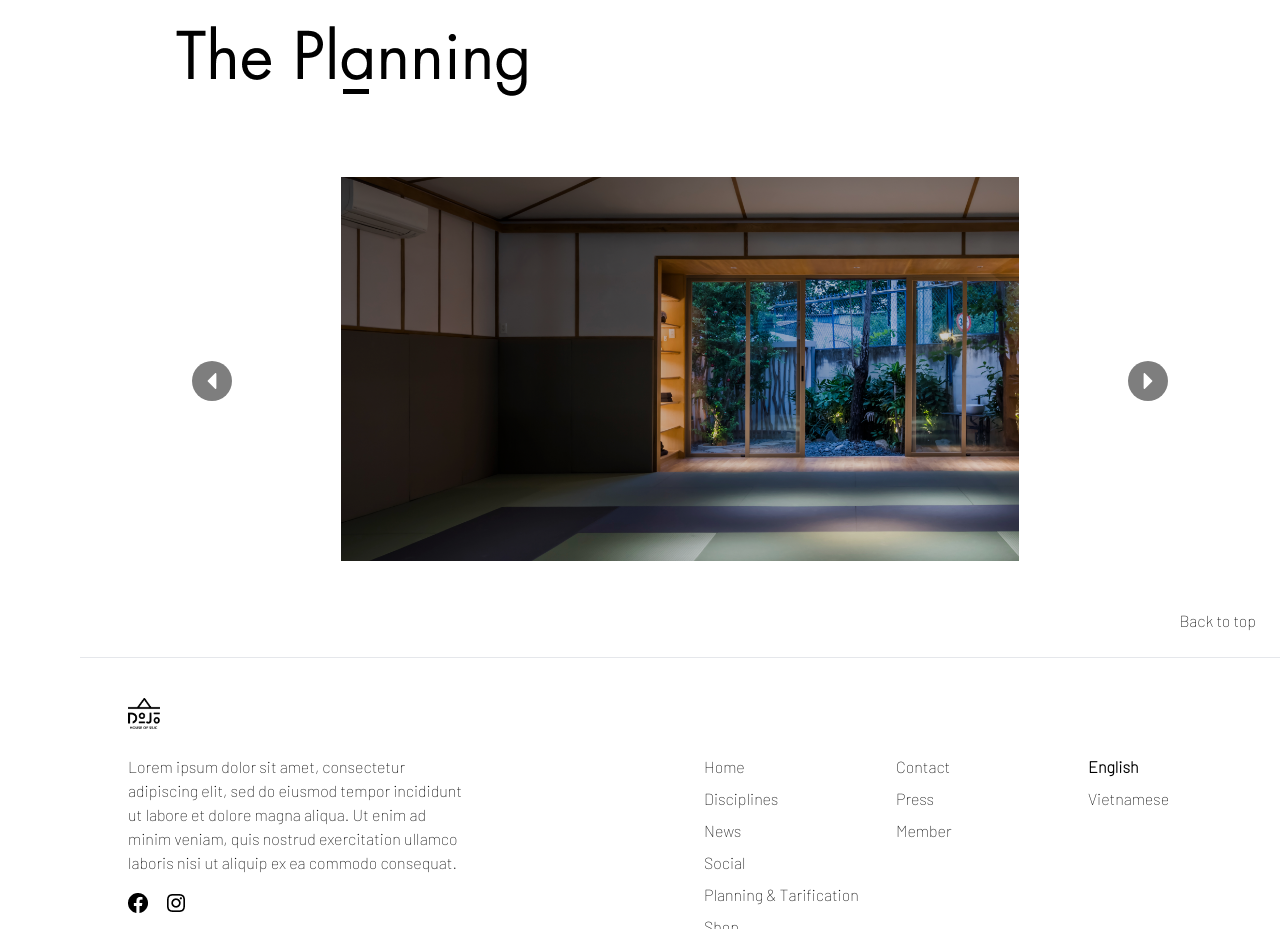
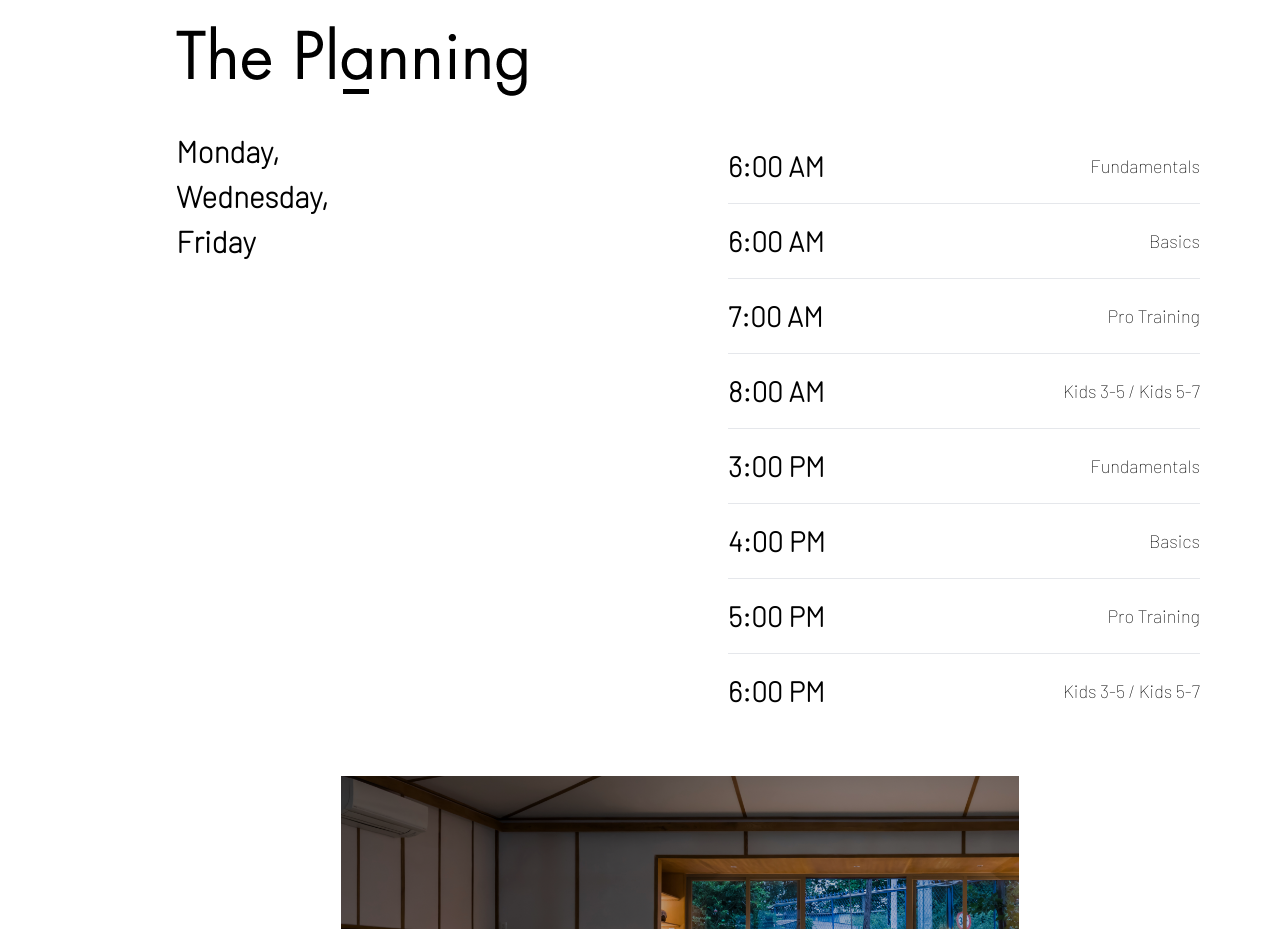
Before and after one commit to akpascalp/ssjc-site, a Vue app: page /disciplines in a window 1280 px wide. Shown: the part 5920-6849 px from the top of the page. Built offline with nearby package versions, Linux system fonts and the light colour scheme.

Commit message:
Planning

```diff
--- a/src/pages/Disciplines.vue
+++ b/src/pages/Disciplines.vue
@@ -88,6 +88,7 @@
     <!-- Founder 1 -->
 
     <div class="grid pr-12">
+      <!-- TODO use list ? -->
       <div class="grid grid-cols-2">
         <div class="font-barlow text-[36px] font-bold pl-24 w-3">Benjamin Nguyen</div>
         <div>
@@ -169,6 +170,21 @@
   <!-- The Planning -->
   <div>
     <img src="@/assets/planning.png" class="font-barlow text-[48px] pt-8 pb-8 pl-24" />
+    <div class="grid grid-cols-2 pl-24">
+      <div class="font-barlow text-[30px] font-bold mr-96">
+        <ul>
+          <li>Monday,</li>
+          <li>Wednesday,</li>
+          <li>Friday</li>
+        </ul>
+      </div>
+      <ul class="divide-y pr-20">
+        <li v-for="classData in planning" class="grid grid-cols-2 items-center py-4">
+          <p class="font-barlow text-[28px] font-bold">{{ classData.time }}</p>
+          <p class="font-barlow text-[18px] justify-self-end">{{ classData.name }}</p>
+        </li>
+      </ul>
+    </div>
   </div>
 
   <Carousel :images="images" />
@@ -192,7 +208,17 @@ export default {
       }, {
         src: 'src/assets/img_3.png',
         alt: 'Img 3'
-      }]
+      }],
+      planning: [
+        { time: '6:00 AM', name: 'Fundamentals' },
+        { time: '6:00 AM', name: 'Basics' },
+        { time: '7:00 AM', name: 'Pro Training' },
+        { time: '8:00 AM', name: 'Kids 3-5 / Kids 5-7' },
+        { time: '3:00 PM', name: 'Fundamentals' },
+        { time: '4:00 PM', name: 'Basics' },
+        { time: '5:00 PM', name: 'Pro Training' },
+        { time: '6:00 PM', name: 'Kids 3-5 / Kids 5-7' },
+      ]
     }
   },
   methods: {
```
